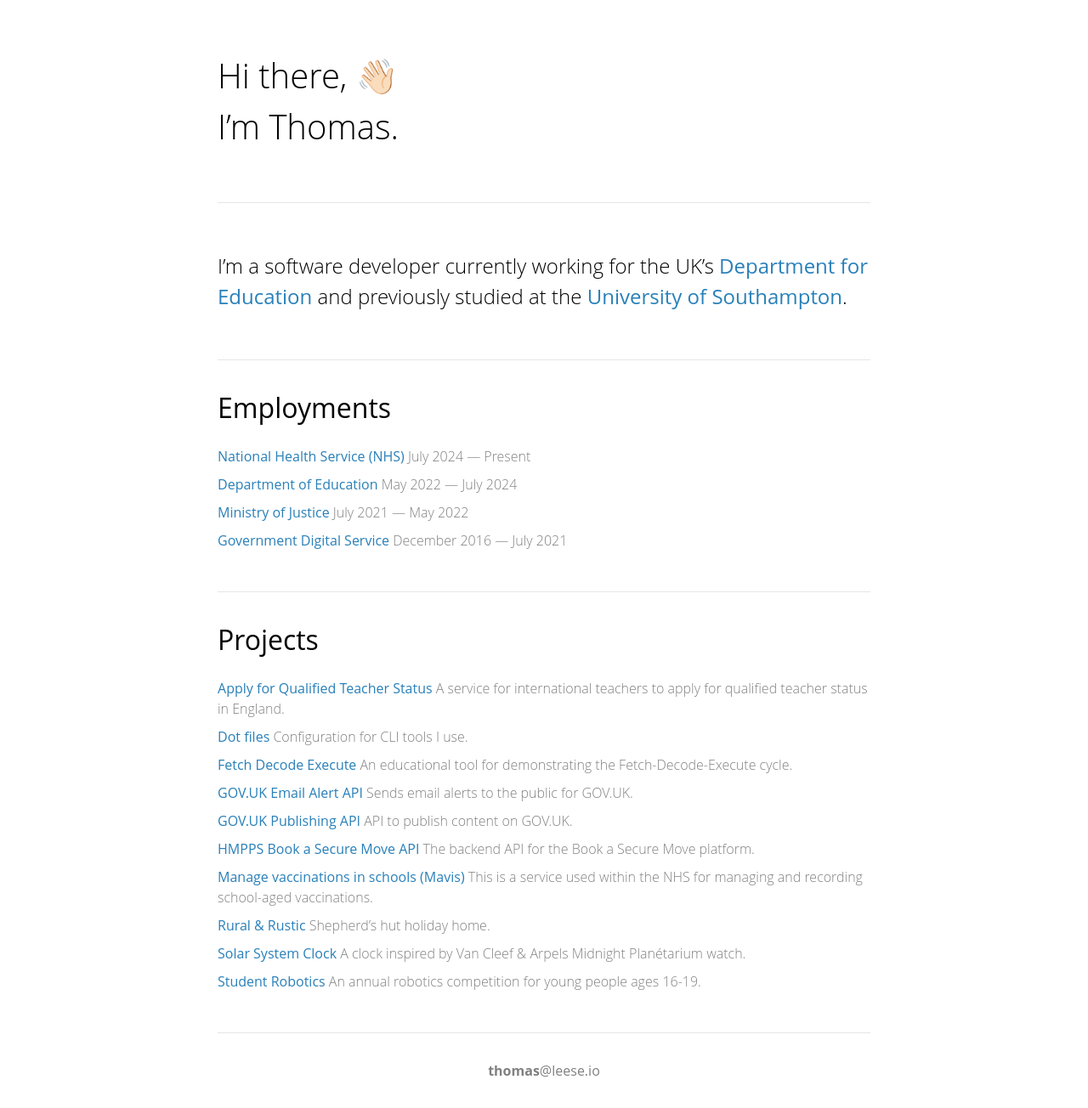
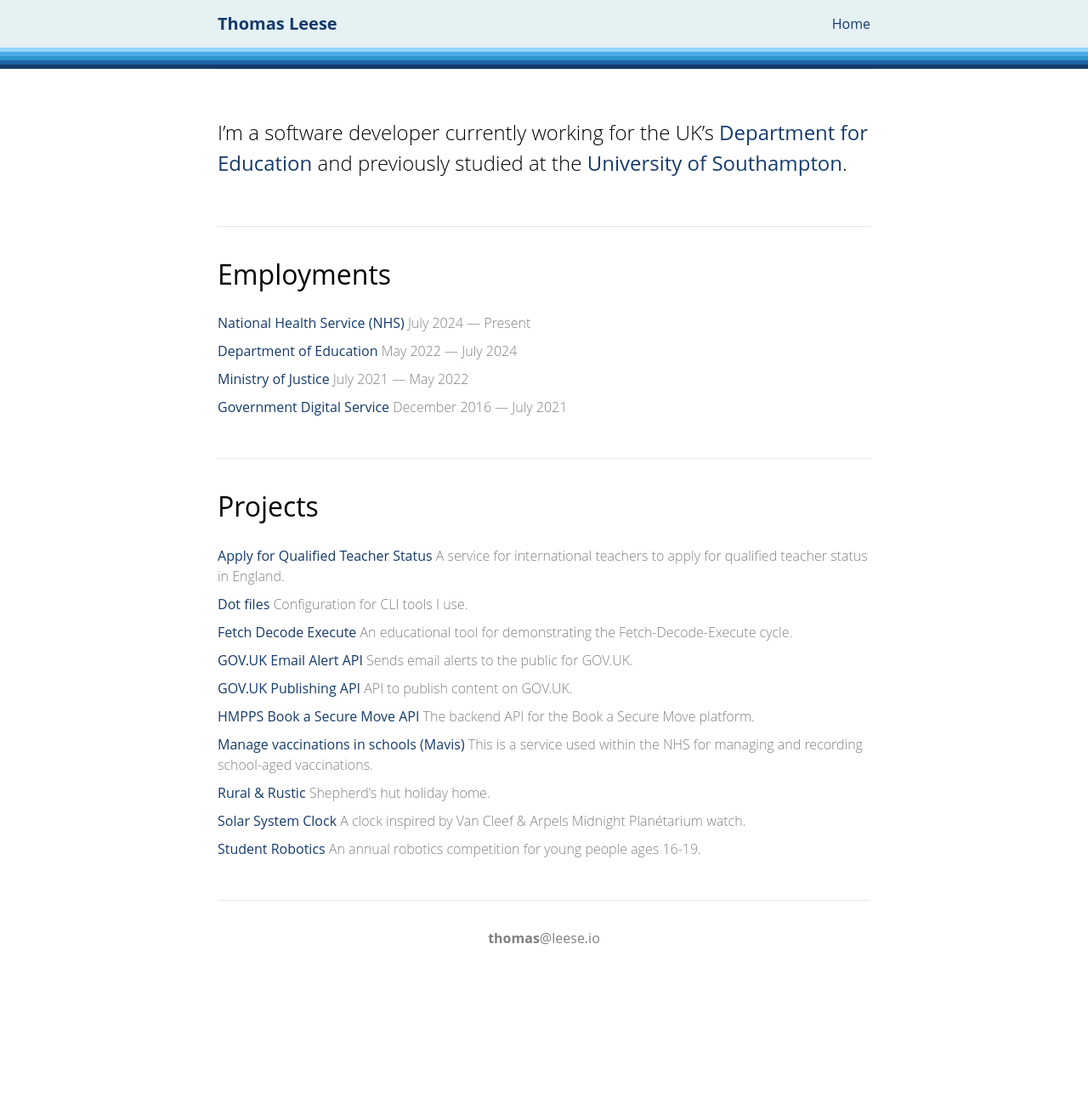
Before and after one commit to thomasleese/thomasleese.github.io, a Jekyll site: the page built from index.html, in a window 1280 px wide and 1304 px high. Shown: the whole window at 85% size. Built offline with Jekyll 4.4.1, drawn with Linux system fonts in a browser that asks for light colours; some web fonts are replaced.

Commit message:
Update colours

```diff
--- a/_layouts/base.html
+++ b/_layouts/base.html
@@ -11,12 +11,39 @@
     <link rel="stylesheet" href="//brick.a.ssl.fastly.net/Open+Sans:300,400,600" />
 
     <link href="/styles/normalize.css" rel="stylesheet" />
-    <link href="/styles/theme.css" rel="stylesheet" />
+    <link href="/styles/colours.css" rel="stylesheet" />
+    <link href="/styles/header.css" rel="stylesheet" />
+    <link href="/styles/main.css" rel="stylesheet" />
+    <link href="/styles/footer.css" rel="stylesheet" />
 
     <link rel="icon" href="/images/icon.png" />
   </head>
 
   <body>
-    {{ content }}
+    <header class="header">
+      <div class="container header-container">
+        <a href="/" class="header-brand">Thomas Leese</a>
+
+        <nav class="header-nav">
+          <ul>
+            <li><a href="/">Home</a></li>
+          </ul>
+        </nav>
+      </div>
+
+      <div class="header-bar bg-colour2"></div>
+      <div class="header-bar bg-colour3"></div>
+      <div class="header-bar bg-colour4"></div>
+      <div class="header-bar bg-colour5"></div>
+      <div class="header-bar bg-colour6"></div>
+    </header>
+
+    <main class="container">
+      {{ content }}
+    </main>
+
+    <footer class="container">
+      <a href="mailto:{{ site.email }}"><strong>thomas</strong>@leese.io</a>
+    </footer>
   </body>
 </html>
--- a/index.html
+++ b/index.html
@@ -2,11 +2,6 @@
 layout: base
 ---
 
-<header>
-  <h1>Hi there, 👋🏻<br />I’m Thomas.</h1>
-</header>
-
-<main>
 <section id="about">
   <p class="lead">
     I’m a software developer currently working for the UK’s <a href="https://www.gov.uk/government/organisations/department-for-education">Department for Education</a>
@@ -33,8 +28,3 @@
     {% endfor %}
   </ul>
 </section>
-</main>
-
-<footer>
-  <a href="mailto:{{ site.email }}"><strong>thomas</strong>@leese.io</a>
-</footer>
--- /dev/null
+++ b/styles/colours.css
@@ -0,0 +1,32 @@
+:root {
+    --colour1: rgb(230, 241, 244);
+    --colour2: rgb(145, 213, 255);
+    --colour3: rgb(78, 171, 230);
+    --colour4: rgb(45, 148, 204);
+    --colour5: rgb(33, 100, 166);
+    --colour6: rgba(12, 51, 102, 0.96);
+}
+
+.bg-colour1 {
+    background: var(--colour1);
+}
+
+.bg-colour2 {
+    background: var(--colour2);
+}
+
+.bg-colour3 {
+    background: var(--colour3);
+}
+
+.bg-colour4 {
+    background: var(--colour4);
+}
+
+.bg-colour5 {
+    background: var(--colour5);
+}
+
+.bg-colour6 {
+    background: var(--colour6);
+}
--- /dev/null
+++ b/styles/footer.css
@@ -0,0 +1,7 @@
+footer {
+    text-align: center;
+}
+
+footer a {
+    color: grey;
+}
--- /dev/null
+++ b/styles/header.css
@@ -0,0 +1,42 @@
+.container {
+    width: 90%;
+    margin: auto;
+}
+
+@media (min-width: 600px) {
+    .container {
+        width: 70%;
+    }
+}
+
+@media (min-width: 1000px) {
+    .container {
+        width: 60%;
+    }
+}
+
+.header {
+    background: var(--colour1);
+    position: sticky;
+    top: 0;
+}
+
+.header-container {
+    display: flex;
+    flex-direction: row;
+    align-items: center;
+    justify-content: space-between;
+}
+
+.header-brand {
+    font-size: 1.25rem;
+    font-weight: bold;
+}
+
+.header-nav li {
+    display: inline-block;
+}
+
+.header-bar {
+    height: 5px;
+}
--- a/styles/theme.css
+++ b/styles/main.css
@@ -1,7 +1,4 @@
 body {
-    width: 90%;
-    margin: auto;
-
     font-family: 'Open Sans', sans-serif;
     font-weight: 300;
     font-size: 1em;
@@ -12,22 +9,10 @@
     -webkit-font-feature-settings: 'kern';
 }
 
-@media (min-width: 600px) {
-    body {
-        width: 70%;
-    }
-}
-
-@media (min-width: 1000px) {
-    body {
-        width: 60%;
-    }
-}
-
 a {
     text-decoration: none;
     font-weight: 400;
-    color: #2980b9;
+    color: var(--colour6);
 }
 
 a:hover {
@@ -47,17 +32,12 @@
     font-size: 1.5rem;
 }
 
-header h1 {
-    font-weight: 300;
-    font-size: 2.5rem;
-}
-
 section h1 {
     margin-top: 0;
     font-weight: 400;
 }
 
-header, section, footer, article {
+section, footer, article {
     padding: 2rem 0;
 }
 
@@ -68,11 +48,3 @@
 section li {
     color: grey;
 }
-
-footer {
-    text-align: center;
-}
-
-footer a {
-    color: grey;
-}
```
Lines whose indentation alone changed are shown as unchanged.
